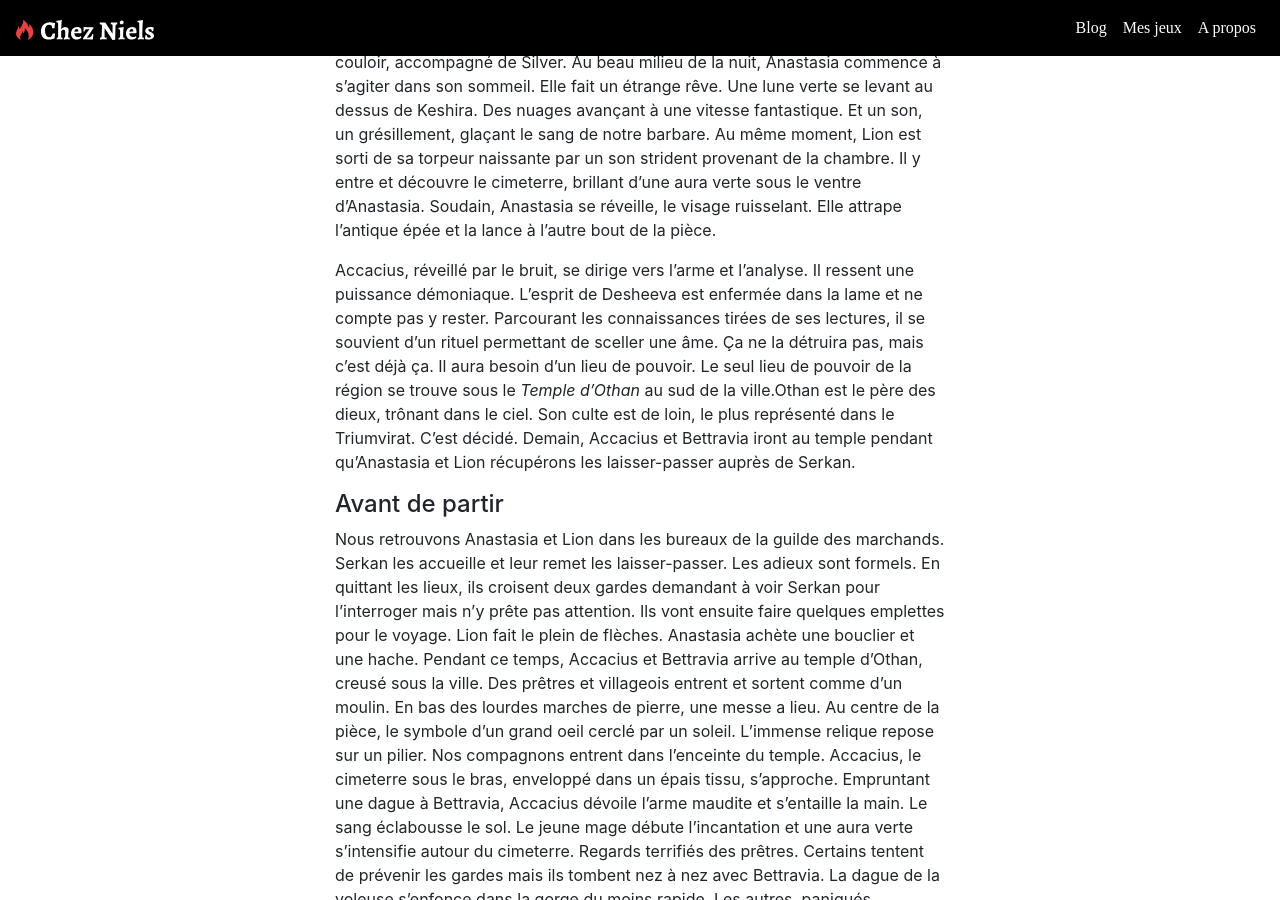
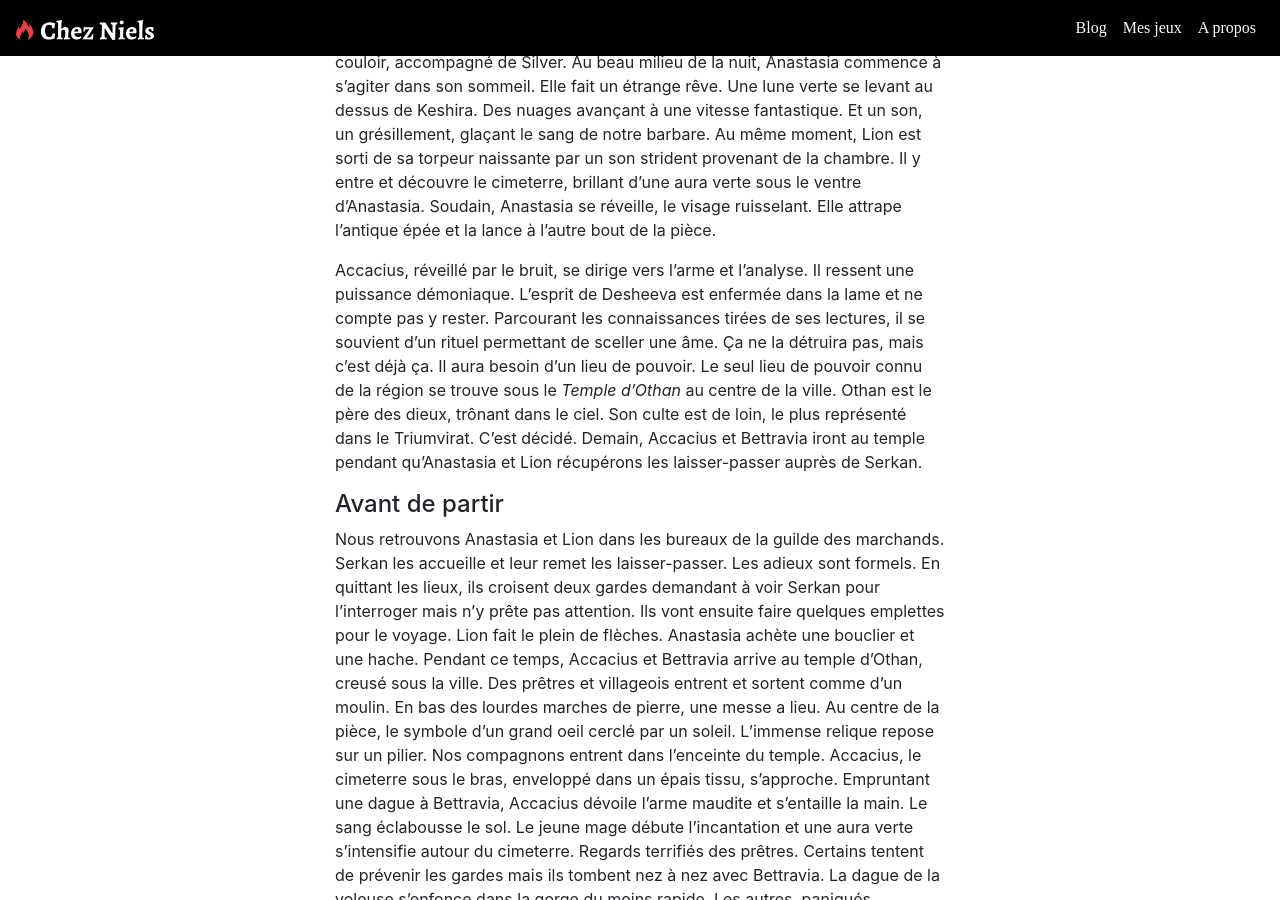
Before and after one commit to NielsSarys/nielssarys.github.io, a Jekyll site: the page built from _posts/2018-10-23-dungeon-world-départ-précipité.md, in a window 1280 px wide and 900 px high, scrolled down 1319 px. Built offline with Jekyll 4.4.1, drawn with Linux system fonts in a browser that asks for light colours; nearby versions of some CDN libraries; some web fonts are replaced.

Commit message:
Update from Forestry.io - Updated dungeon-world-départ-précipité.md

```diff
--- a/_posts/2018-10-23-dungeon-world-départ-précipité.md
+++ b/_posts/2018-10-23-dungeon-world-départ-précipité.md
@@ -21,7 +21,7 @@ La lune étend son aura blafarde sur le désert. Nos joueurs reviennent du templ
 
 Arrivés à la Mouette Chantante, nos amis se reposent de leurs aventures dans la chambre d’Anastasia. Celle-ci, dormant dans son lit, garde le Cimeterre sacré près d’elle. Accacius enferme les statuettes fraîchement récupérées dans le lourd coffre en bois de l’appartement. Lion décide de monter la garde dans le couloir, accompagné de Silver. Au beau milieu de la nuit, Anastasia commence à s’agiter dans son sommeil. Elle fait un étrange rêve. Une lune verte se levant au dessus de Keshira. Des nuages avançant à une vitesse fantastique. Et un son, un grésillement, glaçant le sang de notre barbare. Au même moment, Lion est sorti de sa torpeur naissante par un son strident provenant de la chambre. Il y entre et découvre le cimeterre, brillant d’une aura verte sous le ventre d’Anastasia. Soudain, Anastasia se réveille, le visage ruisselant. Elle attrape l’antique épée et la lance à l’autre bout de la pièce.
 
-Accacius, réveillé par le bruit, se dirige vers l’arme et l’analyse. Il ressent une puissance démoniaque. L’esprit de Desheeva est enfermée dans la lame et ne compte pas y rester. Parcourant les connaissances tirées de ses lectures, il se souvient d’un rituel permettant de sceller une âme. Ça ne la détruira pas, mais c’est déjà ça. Il aura besoin d’un lieu de pouvoir. Le seul lieu de pouvoir de la région se trouve sous le _Temple d’Othan_ au sud de la ville.Othan est le père des dieux, trônant dans le ciel. Son culte est de loin, le plus représenté dans le Triumvirat. C’est décidé. Demain, Accacius et Bettravia iront au temple pendant qu’Anastasia et Lion récupérons les laisser-passer auprès de Serkan.
+Accacius, réveillé par le bruit, se dirige vers l’arme et l’analyse. Il ressent une puissance démoniaque. L’esprit de Desheeva est enfermée dans la lame et ne compte pas y rester. Parcourant les connaissances tirées de ses lectures, il se souvient d’un rituel permettant de sceller une âme. Ça ne la détruira pas, mais c’est déjà ça. Il aura besoin d’un lieu de pouvoir. Le seul lieu de pouvoir connu de la région se trouve sous le _Temple d’Othan_ au centre de la ville. Othan est le père des dieux, trônant dans le ciel. Son culte est de loin, le plus représenté dans le Triumvirat. C’est décidé. Demain, Accacius et Bettravia iront au temple pendant qu’Anastasia et Lion récupérons les laisser-passer auprès de Serkan.
 
 ## Avant de partir
 
```
